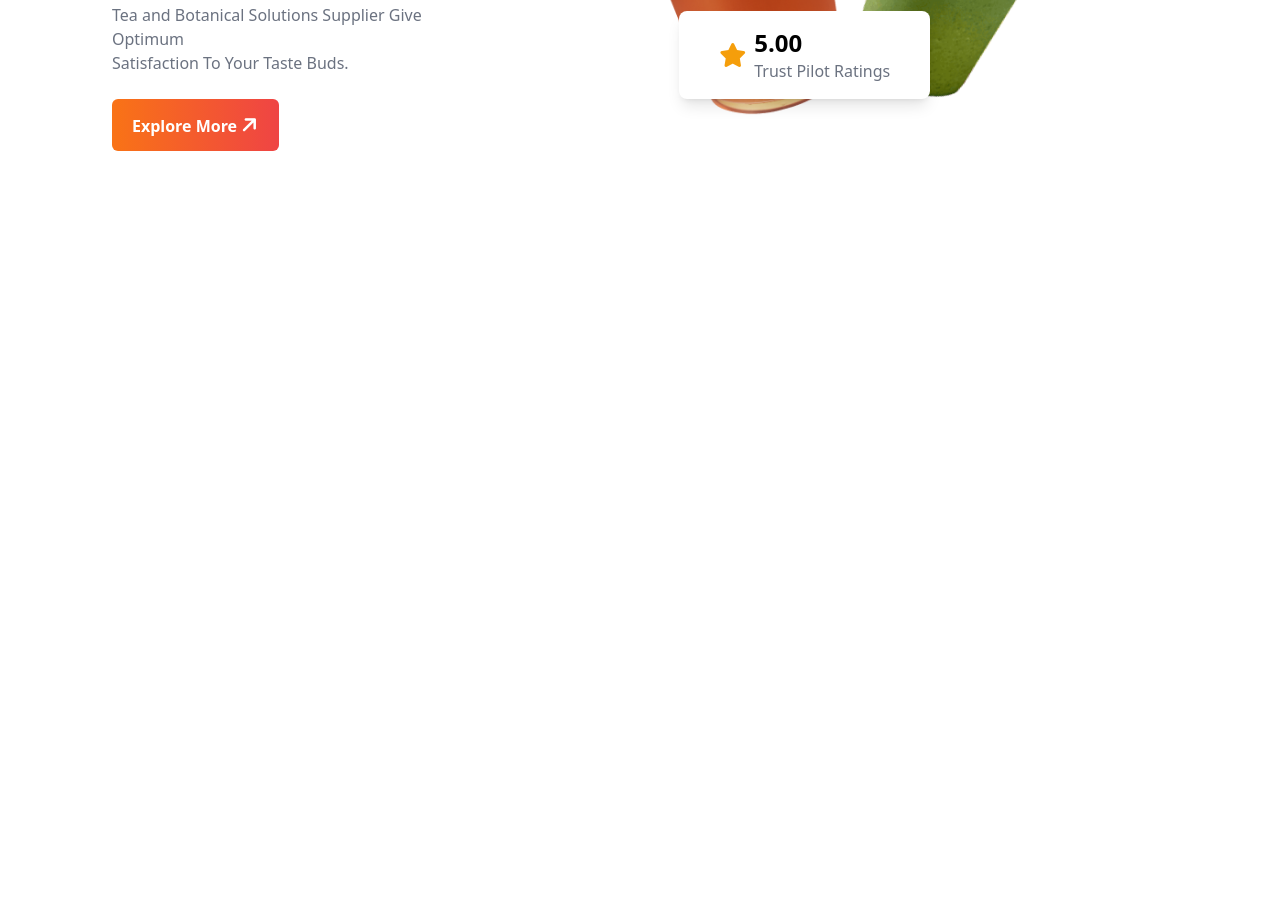
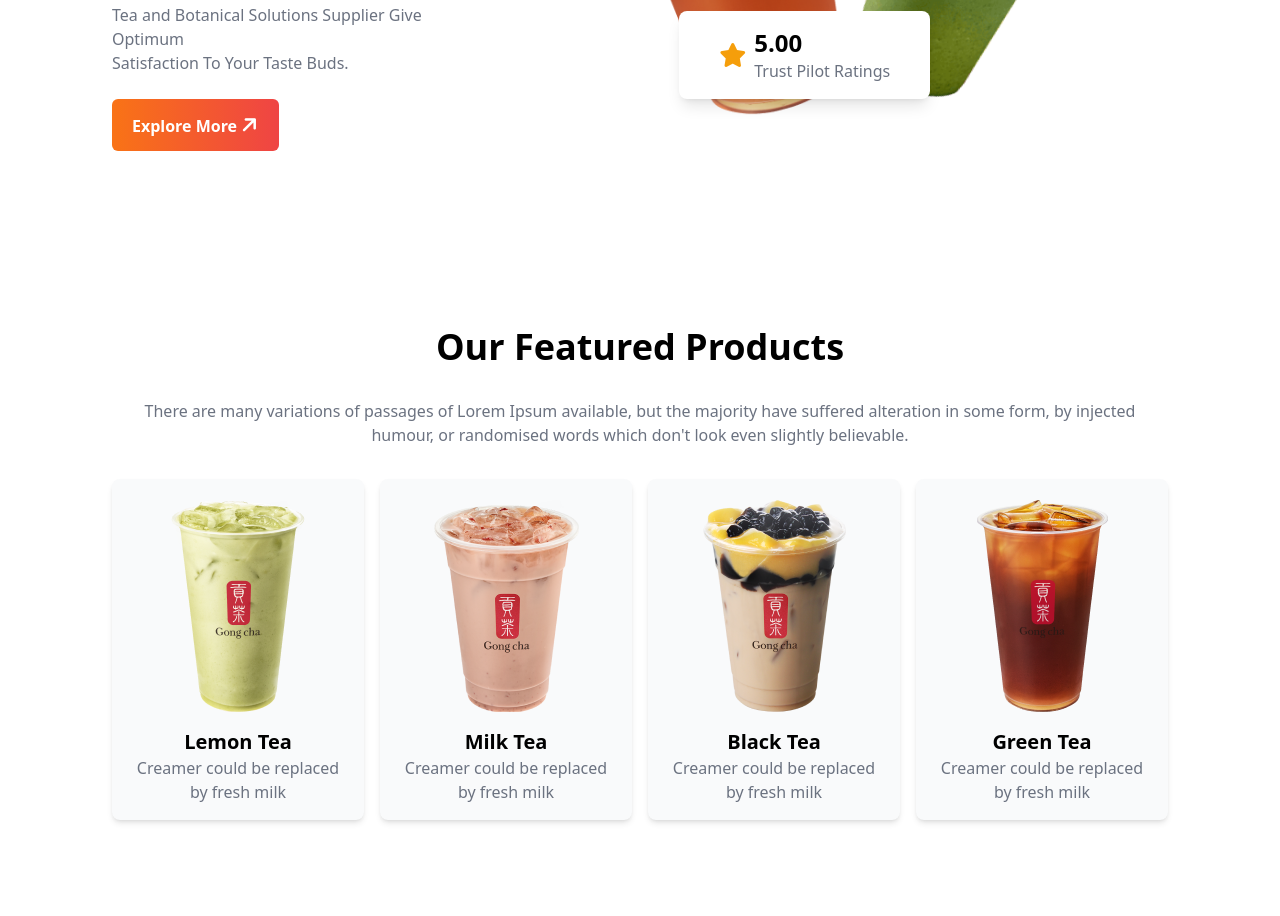
Before and after one commit to rushomrong/tea-house-tailwind, a website built with Vite: page index.html in a window 1280 px wide. Shown: the part 349-1265 px from the top of the page. Before the commit the page ends 800 px from the top, so only its background shows below. Built offline with nearby package versions, Linux system fonts and the light colour scheme.

Commit message:
Featured product section updated done

```diff
--- a/index.html
+++ b/index.html
@@ -17,14 +17,14 @@
     <!-- main section -->
     <main class="max-w-screen-xl mx-auto px-16 lg:px-28">
       <!-- header section -->
-      <header class="flex pt-10 mb-20">
+      <header class="lg:flex pt-10 mb-20">
         <!-- text area -->
         <div>
           <h1 class="text-5xl md:text-7xl font-Manrope">
             It's good <br />tea time at The <br />Tea House
           </h1>
           <br />
-          <p class="text-gray-500 w-3/4">
+          <p class="text-gray-500 w-5/6">
             Tea and Botanical Solutions Supplier Give Optimum <br />Satisfaction
             To Your Taste Buds.
           </p>
@@ -59,6 +59,71 @@
           </div>
         </div>
       </header>
+
+      <!-- featured product section -->
+      <section class="py-8 lg:py-24">
+        <!-- text area -->
+        <div class="text-center mb-8">
+          <h1 class="text-3xl md:text-4xl mb-8 font-bold">
+            Our Featured Products
+          </h1>
+          <p class="text-gray-500">
+            There are many variations of passages of Lorem Ipsum available, but
+            the majority have suffered alteration in some form, by injected
+            humour, or randomised words which don't look even slightly
+            believable.
+          </p>
+        </div>
+
+        <!-- Grid card sections -->
+        <div
+          class="grid grid-cols-1 md:grid-cols-2 lg:grid-cols-4 gap-4 text-center"
+        >
+          <!-- card 1 -->
+          <div class="rounded-lg shadow-md bg-gray-50 overflow-hidden">
+            <img class="mx-auto pt-5" src="./images/tea-1.png" alt="" />
+            <div class="p-4">
+              <h2 class="font-bold text-xl">Lemon Tea</h2>
+              <p class="text-gray-500">
+                Creamer could be replaced by fresh milk
+              </p>
+            </div>
+          </div>
+
+          <!-- card 2 -->
+          <div class="rounded-lg shadow-md bg-gray-50 overflow-hidden">
+            <img class="mx-auto pt-5" src="./images/tea-2.png" alt="" />
+            <div class="p-4">
+              <h2 class="font-bold text-xl">Milk Tea</h2>
+              <p class="text-gray-500">
+                Creamer could be replaced by fresh milk
+              </p>
+            </div>
+          </div>
+
+          <!-- card 3 -->
+          <div class="rounded-lg shadow-md bg-gray-50 overflow-hidden">
+            <img class="mx-auto pt-5" src="./images/tea-3.png" alt="" />
+            <div class="p-4">
+              <h2 class="font-bold text-xl">Black Tea</h2>
+              <p class="text-gray-500">
+                Creamer could be replaced by fresh milk
+              </p>
+            </div>
+          </div>
+
+          <!-- card 4 -->
+          <div class="rounded-lg shadow-md bg-gray-50 overflow-hidden">
+            <img class="mx-auto pt-5" src="./images/tea-4.png" alt="" />
+            <div class="p-4">
+              <h2 class="font-bold text-xl">Green Tea</h2>
+              <p class="text-gray-500">
+                Creamer could be replaced by fresh milk
+              </p>
+            </div>
+          </div>
+        </div>
+      </section>
     </main>
     <!-- footer section -->
   </body>
```
